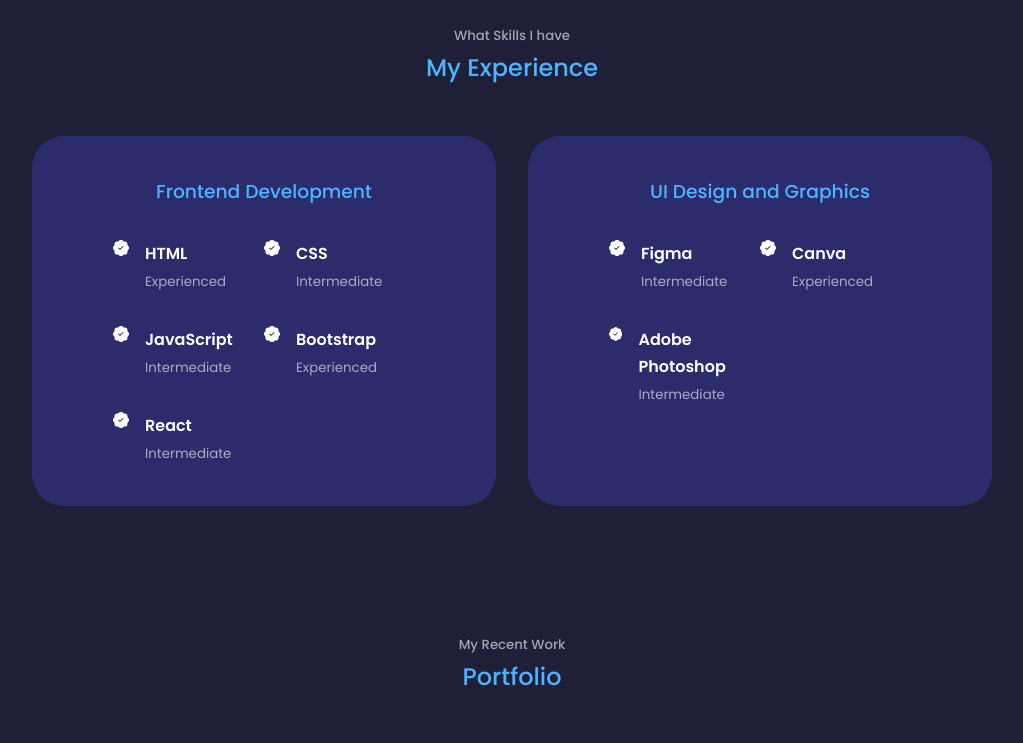
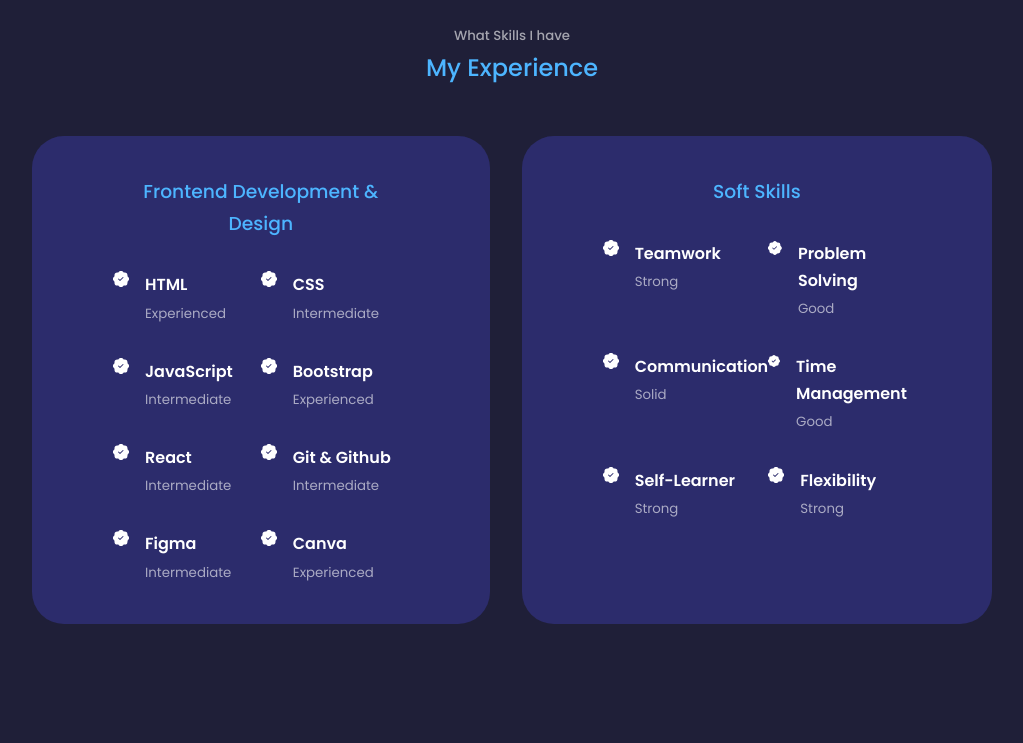
Before and after one commit to udonte/my-react-portfolio, a React (Create React App) app: page / in a window 1280 px wide. Shown: the part 1900-2643 px from the top of the page, without its empty margins (128-1151 px from the left). Built offline with nearby package versions, Linux system fonts and the light colour scheme.

Commit message:
corrected errors

```diff
--- a/src/component/about/About.jsx
+++ b/src/component/about/About.jsx
@@ -35,13 +35,13 @@
           <article className="about__card">
             <FaUsers className='about__icon' />
             <h5>Clients</h5>
-            <small>10+ Clients</small>
+            <small>5+ Clients</small>
           </article>
 
           <article className="about__card">
             <AiFillFolderOpen className='about__icon' />
             <h5>Projects</h5>
-            <small>10+ Completed</small>
+            <small>5+ Completed</small>
           </article>
           </div>
 
@@ -49,7 +49,7 @@
             George is a Frontend Developer, with skills in UI Design and Technical Writing, who enjoys building products and applications that solve human problems. With a background in Customer Service, Tech Training & Support, Graphic Design, Content Writing, and Product Support, George is able to add value and build a dynamic career by developing scalable tech solutions that address specific user needs.
             <br />
             <br />
-            He is experienced in building and maintain websites, implementing responsive designs, optimizing website performance and collaborating with any development team to implement new features and fix bugs.
+            He is experienced in building and maintaining websites, implementing responsive designs, optimizing website performance and collaborating with any development team to implement new features and fix bugs.
             <br />
             <br />
             George is always looking for opportunities to learn and improve his skills in order to become a world-class Developer in the tech space. His interests include Product Design, Product Development, and Product Management.
--- a/src/component/experience/Experience.jsx
+++ b/src/component/experience/Experience.jsx
@@ -14,7 +14,7 @@
 
         {/* FRONTEND */}
         <div className="experience__frontend">
-          <h3>Frontend Development</h3>
+          <h3>Frontend Development & Design</h3>
           <div className="experience__content">
             <article className="experience__details">
               <BsPatchCheckFill className='experience__details-icon' />
@@ -46,29 +46,65 @@
               <small className='text-light'>Intermediate</small>
               </div>
             </article>
-          </div>
-        </div>
-
-        {/* UI DESIGN & GRAPHICS */}
-        <div className="experience__ui">
-          <h3>UI Design and Graphics</h3>
-          <div className="experience__content">
+            <article className="experience__details">
+              <BsPatchCheckFill className='experience__details-icon' />
+              <div><h4>Git & Github</h4>
+              <small className='text-light'>Intermediate</small>
+              </div>
+            </article>
             <article className="experience__details">
               <BsPatchCheckFill className='experience__details-icon' />
               <div><h4>Figma</h4>
               <small className='text-light'>Intermediate</small>
               </div>
             </article>
-             <article className="experience__details">
+            <article className="experience__details">
               <BsPatchCheckFill className='experience__details-icon' />
               <div><h4>Canva</h4>
               <small className='text-light'>Experienced</small>
               </div>
             </article>
+          </div>
+        </div>
+
+        {/* UI DESIGN & GRAPHICS */}
+        <div className="experience__ui">
+          <h3>Soft Skills</h3>
+          <div className="experience__content">
+            <article className="experience__details">
+              <BsPatchCheckFill className='experience__details-icon' />
+              <div><h4>Teamwork</h4>
+              <small className='text-light'>Strong</small>
+              </div>
+            </article>
              <article className="experience__details">
               <BsPatchCheckFill className='experience__details-icon' />
-              <div><h4>Adobe Photoshop</h4>
-              <small className='text-light'>Intermediate</small>
+              <div><h4>Problem Solving</h4>
+              <small className='text-light'>Good</small>
+              </div>
+            </article>
+             <article className="experience__details">
+              <BsPatchCheckFill className='experience__details-icon' />
+              <div><h4>Communication</h4>
+              <small className='text-light'>Solid</small>
+              </div>
+            </article>
+            <article className="experience__details">
+              <BsPatchCheckFill className='experience__details-icon' />
+              <div><h4>Time Management</h4>
+              <small className='text-light'>Good</small>
+              </div>
+            </article>
+            <article className="experience__details">
+              <BsPatchCheckFill className='experience__details-icon' />
+              <div><h4>Self-Learner</h4>
+              <small className='text-light'>Strong</small>
+              </div>
+            </article>
+            <article className="experience__details">
+              <BsPatchCheckFill className='experience__details-icon' />
+              <div><h4>Flexibility</h4>
+              <small className='text-light'>Strong</small>
               </div>
             </article>
           </div>
--- a/src/component/footer/Footer.jsx
+++ b/src/component/footer/Footer.jsx
@@ -25,6 +25,7 @@
       </div>
 
       <div className="footer__copyright">
+        <p>Built with ReactJS, SwiperJS & EmailJS</p>
         <small>&copy; George Udonte 2023. All rights reserved</small>
       </div>
     </footer>
```
